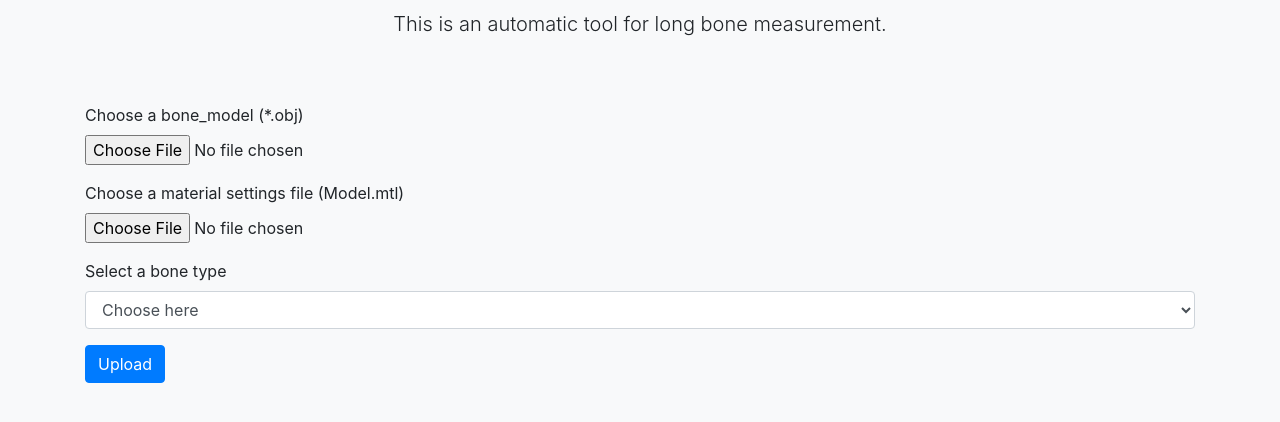
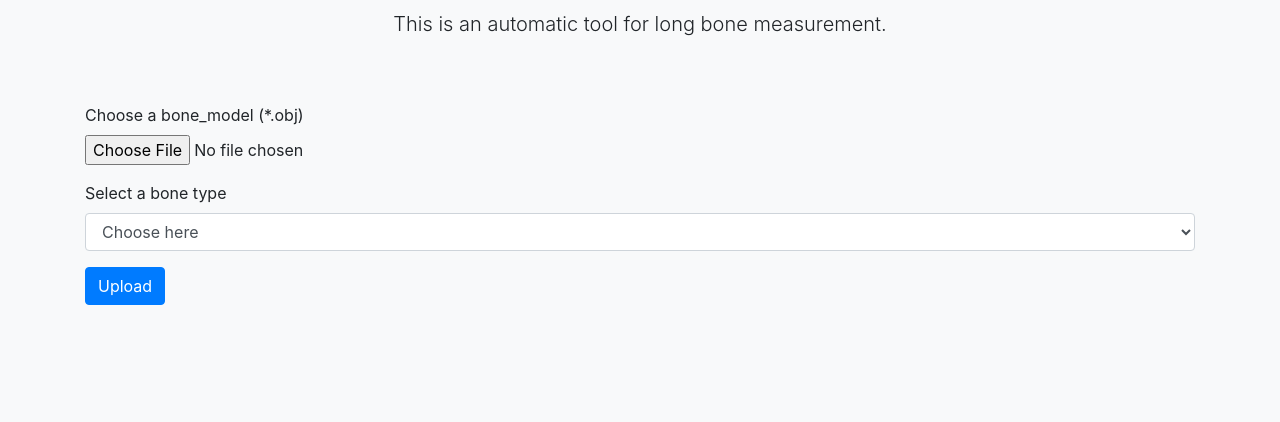
Before and after one commit to zilipp/msResearch, a Django app: page / in a window 1280 px wide. Shown: the part 181-603 px from the top of the page. Run offline with Django 3.2, Linux system fonts and the light colour scheme; some libraries are stand-ins or nearby versions.

Commit message:
remove material file

```diff
--- a/web/measurebone/settings.py
+++ b/web/measurebone/settings.py
@@ -26,7 +26,7 @@ SECRET_KEY = 'n5od*%!+hu%p)pqfj=-rfby-$$7crpo7&x(w309s2=xo6ultbe'
 # SECURITY WARNING: don't run with debug turned on in production!
 DEBUG = True
 
-ALLOWED_HOSTS = []
+ALLOWED_HOSTS = ['*']
 
 
 # Application definition
--- a/web/measurebone/site_static/site/js/avatar.js
+++ b/web/measurebone/site_static/site/js/avatar.js
@@ -9,7 +9,6 @@ document.getElementById('avatar_form').addEventListener('submit', function(event
 
     let data = new FormData();
     data.append('file', input_obj.files[0]);
-    data.append('mtl', input_mtl.files[0]);
     data.append('bone_type', input_type.value);
     data.append('enctype', "multipart/form-data");
     data.append('title', "test.txt");
--- a/web/measurebone/templates/index.html
+++ b/web/measurebone/templates/index.html
@@ -26,10 +26,6 @@
                     <input type="file" class="form-control-file" id="id_obj"/>
                 </div>
 
-                <div class="form-group">
-                    <label for="id_mtl">Choose a material settings file (Model.mtl)</label>
-                    <input type="file" class="form-control-file" id="id_mtl"/>
-                </div>
 
                 <div class="form-group">
                     <label for="id_type">Select a bone type</label>
```
Also changed, not shown: web/analysis/views.py (+10 -7 lines).
